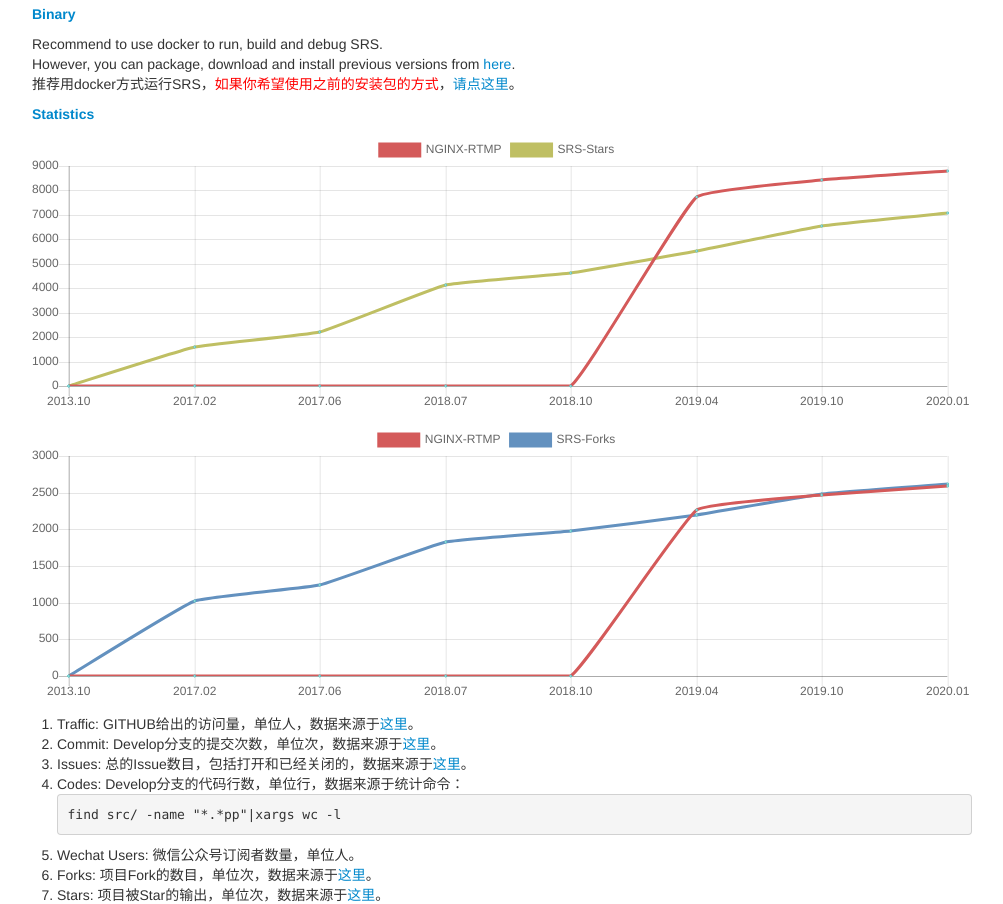
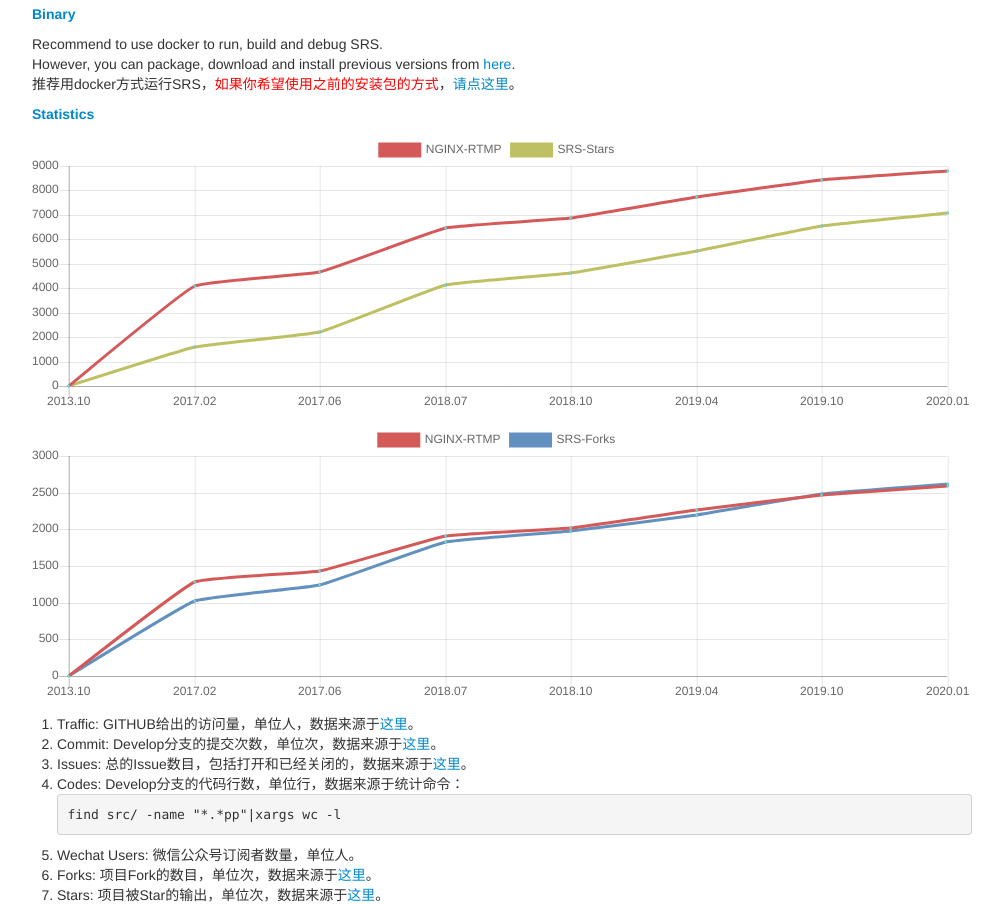
Before and after one commit to winlinvip/srs.release, a plain HTML site: page releases/index.html in a window 1280 px wide. Shown: the part 560-1464 px from the top of the page, without its empty margins (138-1141 px from the left). Drawn offline with Linux system fonts and the light colour scheme.

Commit message:
Update data

```diff
--- a/releases/index.html
+++ b/releases/index.html
@@ -75,8 +75,8 @@ docker run -p 1935:1935 -p 1985:1985 -p 8080:8080 ossrs/srs:3
 <script>
 
 var labels = ["2013.10", "2017.02", '2017.06', '2018.07', '2018.10', '2019.04', '2019.10', /*'2019.12',*/ '2020.01'];
-var nginxStars =       { data: [0, 0, 0, 0, 0, 7718, 8427, /*8700,*/ 8789], ratio:1, label: 'NGINX-RTMP', color: "rgba(212,90,90,1)"};
-var nginxFolks =       { data: [0, 0, 0, 0, 0, 2258, 2475, /*2558,*/ 2594], ratio:1, label: 'NGINX-RTMP', color: "rgba(212,90,90,1)"};
+var nginxStars =       { data: [0, 4100, 4656, 6463, 6880, 7718, 8427, /*8700,*/ 8789], ratio:1, label: 'NGINX-RTMP', color: "rgba(212,90,90,1)"};
+var nginxFolks =       { data: [0, 1280, 1428, 1909, 2020, 2258, 2475, /*2558,*/ 2594], ratio:1, label: 'NGINX-RTMP', color: "rgba(212,90,90,1)"};
 var stars ={ data: [0, 1589, 2214, 4126, 4643, 5533, 6527, /*6925,*/ 7093], ratio:1, label: 'SRS-Stars', color: "rgba(191,191,99,1)"};
 var forks ={ data: [0, 1018, 1246, 1825, 1971, 2202, 2481, /*2572,*/ 2620], ratio:1, label: 'SRS-Forks', color: "rgba(99,145,191,1)"};
 var options = {fill: false, lineTension: 0.1, borderCapStyle: 'butt', borderDash: [], borderDashOffset: 0.0, borderJoinStyle: 'miter',
```
